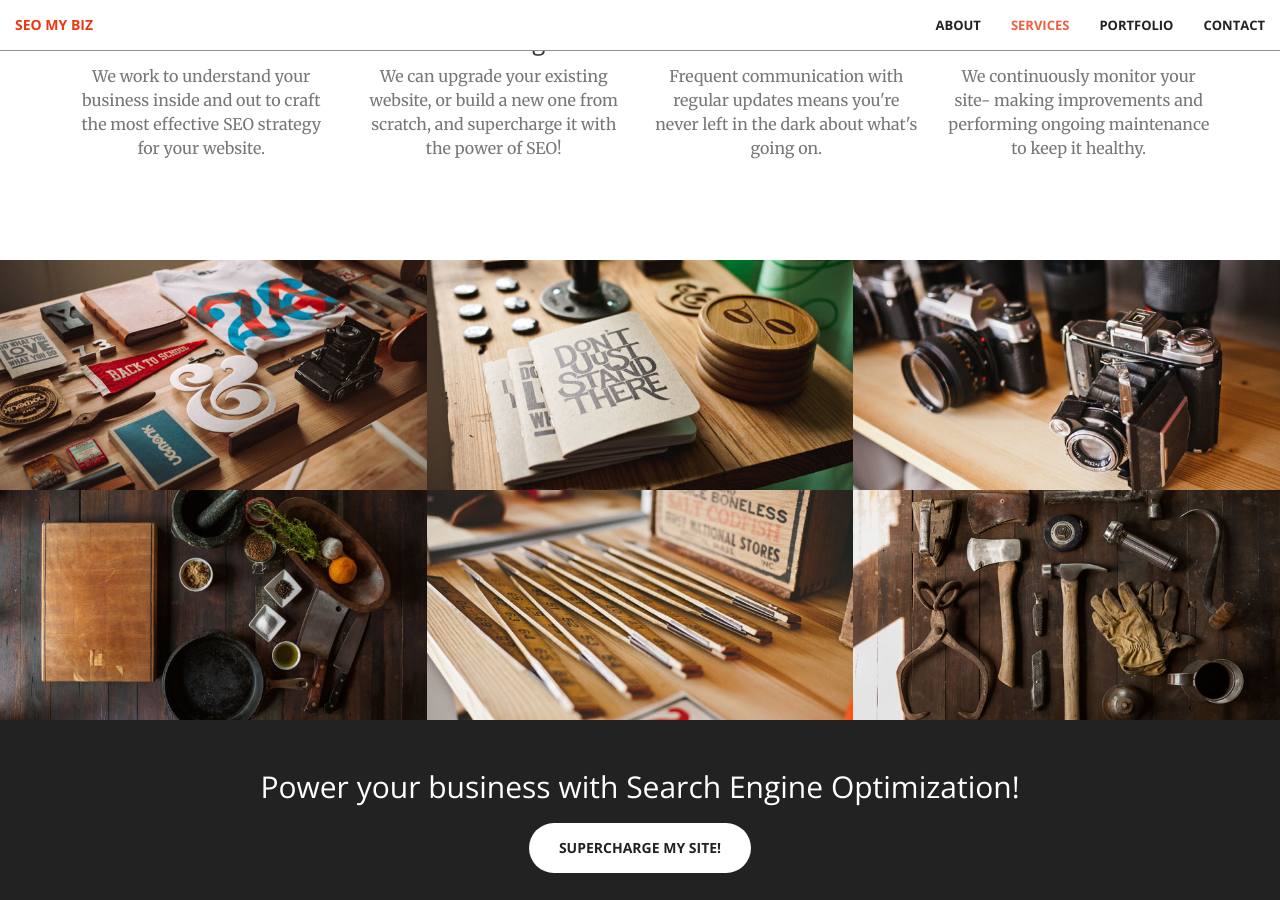
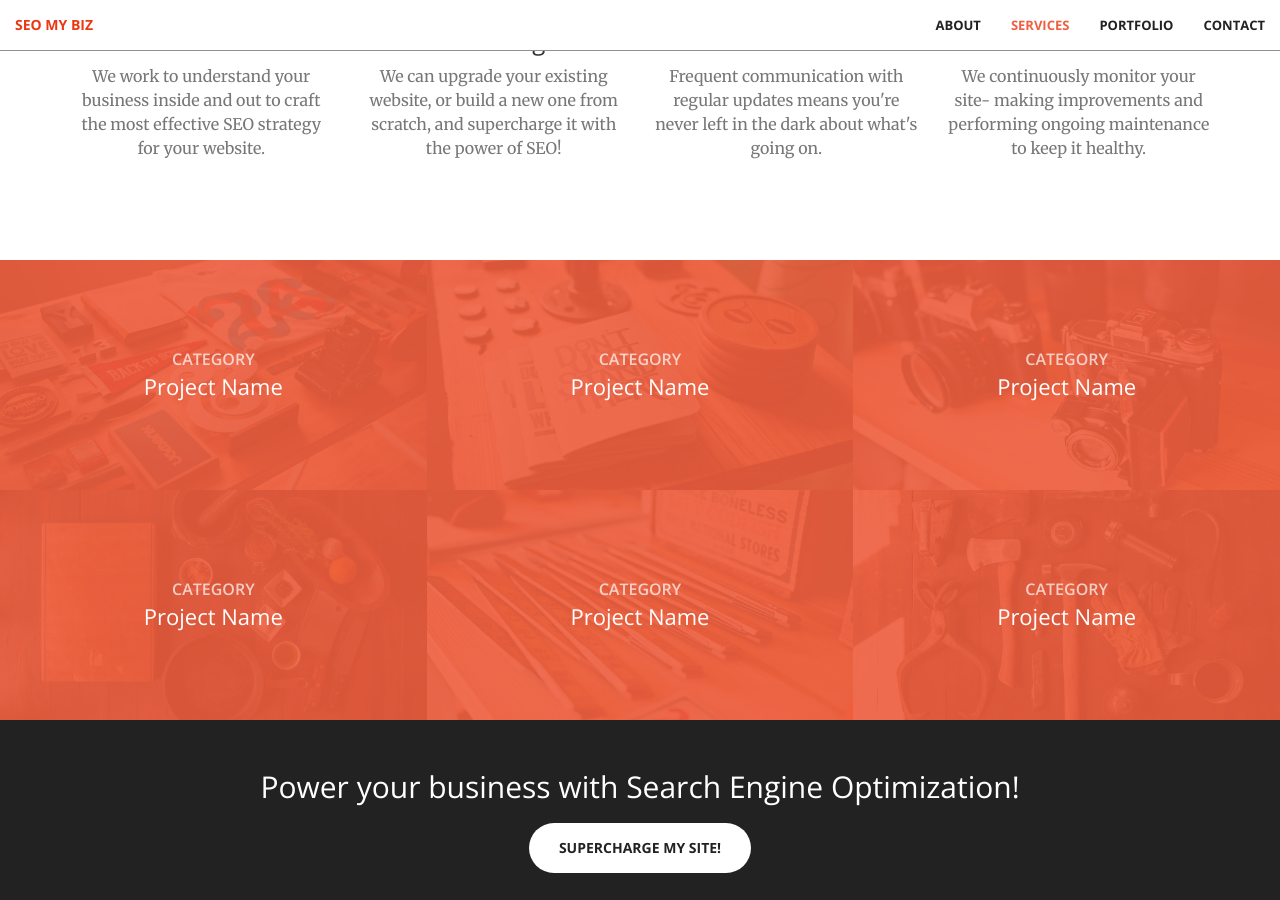
Before and after one commit to RustisaurusRex/website, a Jekyll site: the page built from index.html, in a window 1280 px wide and 900 px high, scrolled down 1562 px. Built offline with Jekyll 4.4.1, drawn with Linux system fonts in a browser that asks for light colours.

Commit message:
box edit

```diff
--- a/_sass/_base.scss
+++ b/_sass/_base.scss
@@ -229,7 +229,7 @@ header {
     margin: 0 auto;
     .portfolio-box-caption {
         color: white;
-        opacity: 0;
+        opacity: 1;
         display: block;
         background: rgba( $theme-primary, .9 );
         position: absolute;
```
